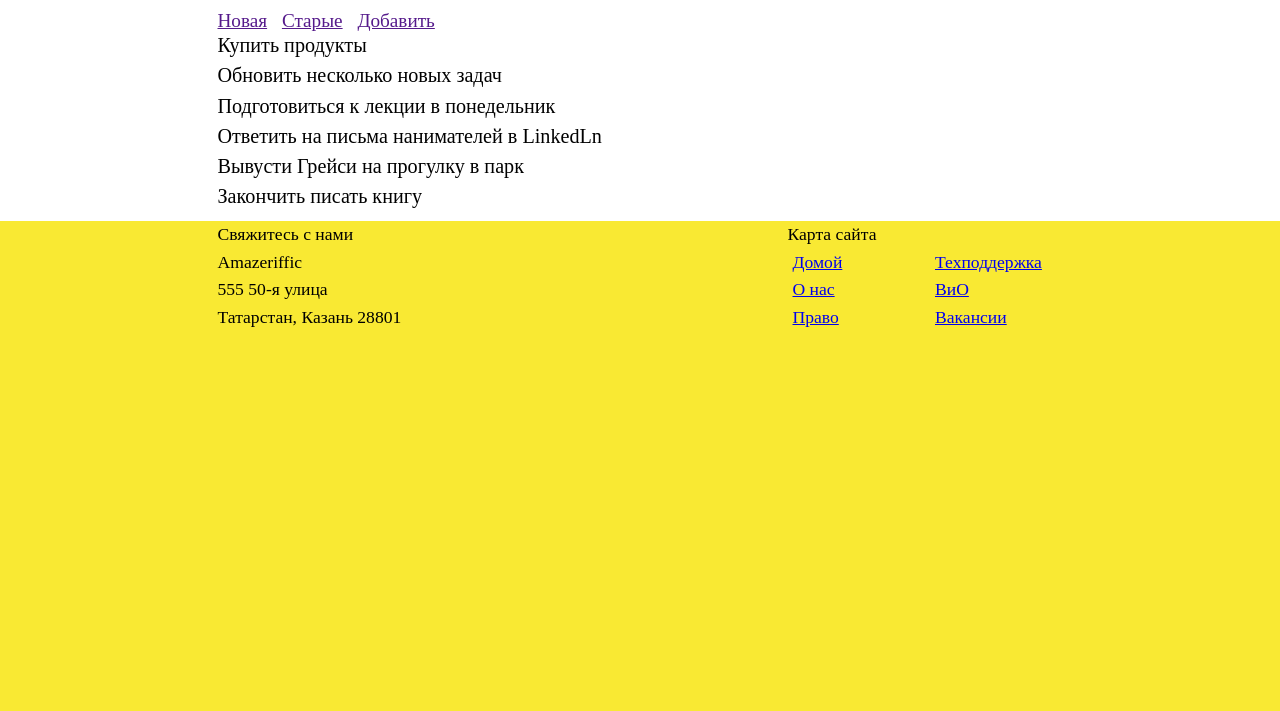
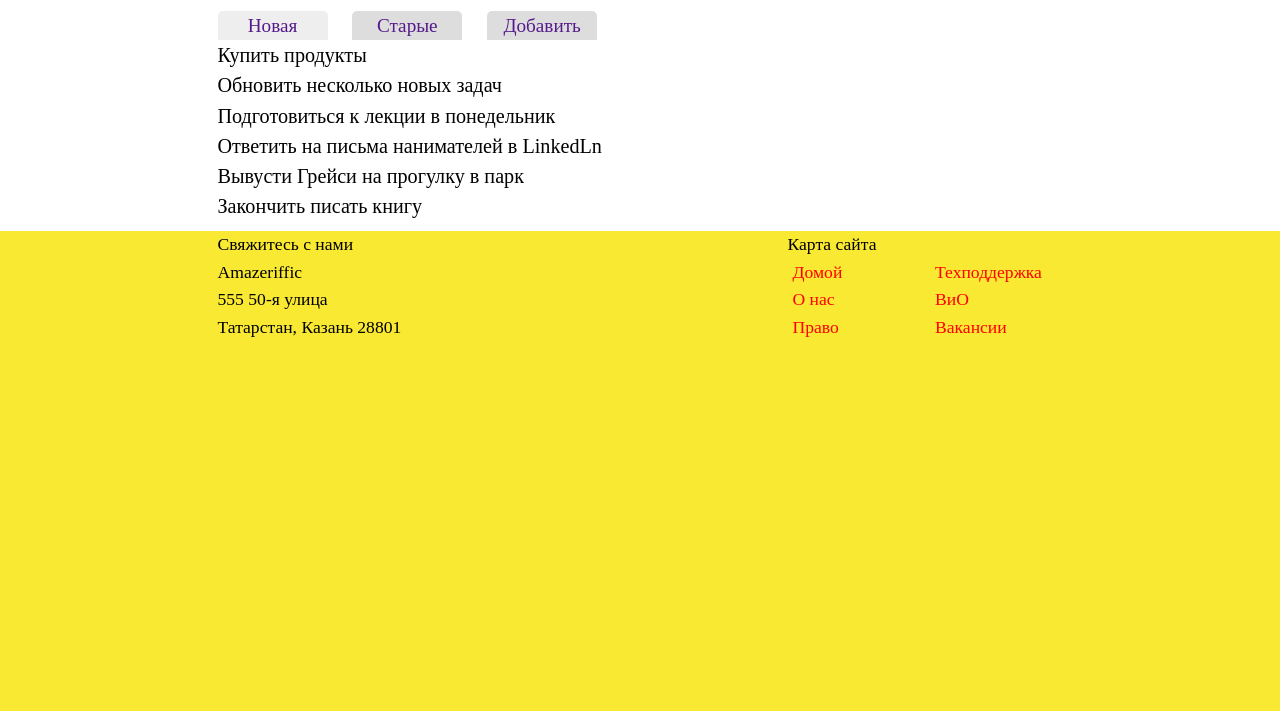
Before and after one commit to SalmanovIslam/Amazeriffic, a plain HTML site: page index.html in a window 1280 px wide. Shown: the part 89-800 px from the top of the page. Drawn offline with Linux system fonts and the light colour scheme; a web font is replaced by a local one.

Commit message:
Add style tabs

```diff
--- a/style.css
+++ b/style.css
@@ -67,3 +67,19 @@ p,li,a,h5{
 	font-family: 'Droid Sans';
 	padding: 5px;
 }
+footer a, header a{
+	color: red;
+	text-decoration: none;
+}
+.tabs a span{
+	display: inline-block;
+	border-radius: 5px 5px 0 0;
+	width:100px;
+	margin-right: 10px;
+	text-align: center;
+	background: #ddd;
+	padding: 5px;
+}
+.tabs a span.active{
+	background: #eee;
+}
```
